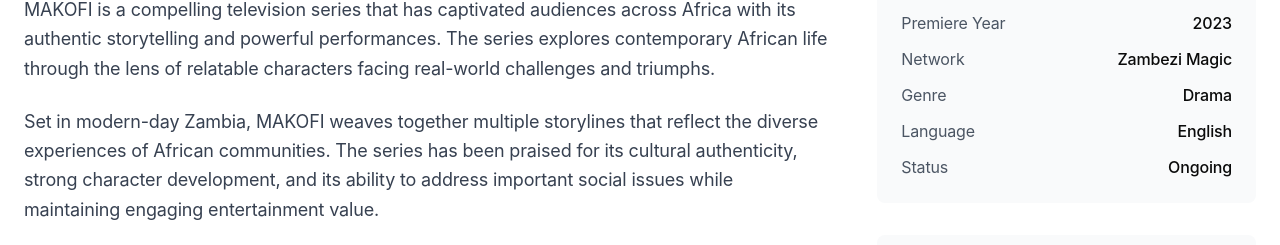
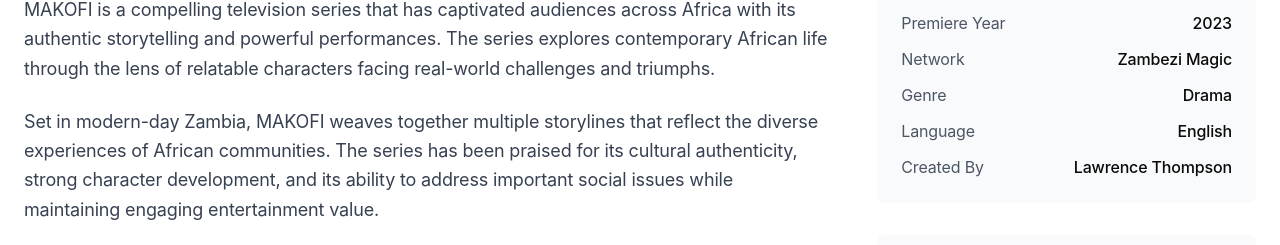
Before and after one commit to Mainza714/sg-3bbfc5cc-69cd-4878-9aaa-1b5533acc791-1781104711, a Next.js app: page /content/makofi-s1 in a window 1280 px wide. Shown: the part 821-1066 px from the top of the page. Built offline with nearby package versions, Linux system fonts and the light colour scheme.

Commit message:
chore(content): update creator credit for makofi series

```diff
--- a/src/pages/content/makofi-s1.tsx
+++ b/src/pages/content/makofi-s1.tsx
@@ -1,4 +1,3 @@
-
 import Head from "next/head";
 import Image from "next/image";
 import Link from "next/link";
@@ -105,8 +104,8 @@ export default function MakofiPage() {
                         <span className="font-medium">English</span>
                       </div>
                       <div className="flex justify-between">
-                        <span className="text-gray-600">Status</span>
-                        <span className="font-medium">Ongoing</span>
+                        <span className="text-gray-600">Created By</span>
+                        <span className="font-medium">Lawrence Thompson</span>
                       </div>
                     </div>
                   </div>
```
